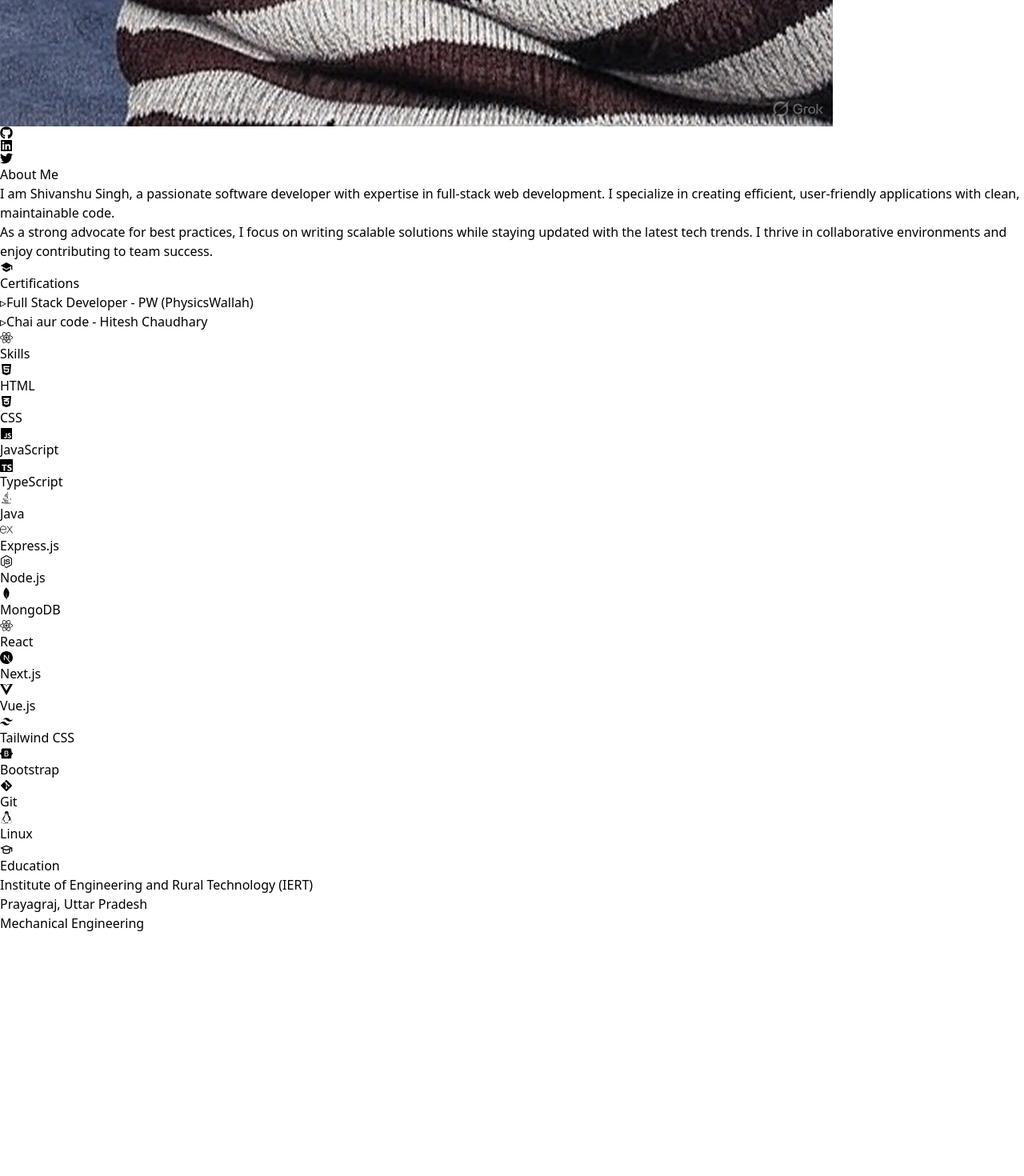
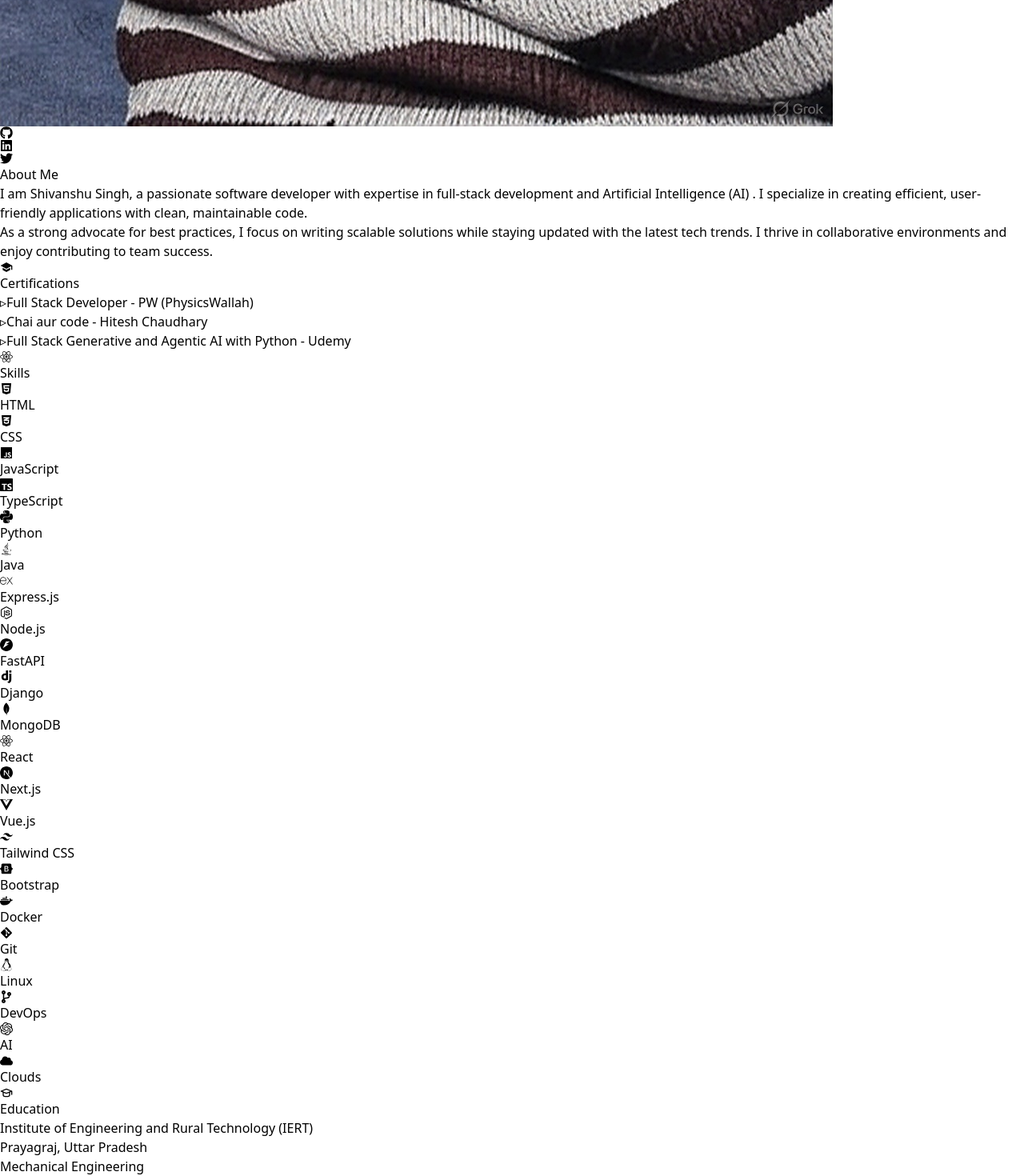
Before and after one commit to ShivanshuRag/Resume-site, a React (Vite) app: page /about in a window 1280 px wide. Shown: the part 2275-3745 px from the top of the page at 80% size. Before the commit the page ends 3441 px from the top, so only its background shows below. Built offline with nearby package versions, Linux system fonts and the light colour scheme.

Commit message:
upgrade skills sets

```diff
--- a/src/pages/About.jsx
+++ b/src/pages/About.jsx
@@ -12,6 +12,9 @@ import {
   FaJava,
   FaGitAlt,
   FaLinux,
+  FaDocker,
+  FaCloud,
+  FaCodeBranch,
 } from "react-icons/fa";
 import {
   SiTypescript,
@@ -21,6 +24,10 @@ import {
   SiVuedotjs,
   SiTailwindcss,
   SiBootstrap,
+  SiPython,
+  SiFastapi,
+  SiDjango,
+  SiOpenai,
 } from "react-icons/si";
 import { TbSchool } from "react-icons/tb";
 import { MdSchool } from "react-icons/md";
@@ -31,22 +38,31 @@ const About = () => {
     { name: "CSS", icon: <FaCss3Alt className="text-blue-500" /> },
     { name: "JavaScript", icon: <FaJs className="text-yellow-400" /> },
     { name: "TypeScript", icon: <SiTypescript className="text-blue-600" /> },
+    { name: "Python", icon: <SiPython className="text-blue-500" /> },
     { name: "Java", icon: <FaJava className="text-red-500" /> },
     { name: "Express.js", icon: <SiExpress className="text-gray-100" /> },
     { name: "Node.js", icon: <FaNodeJs className="text-green-500" /> },
+    { name: "FastAPI", icon: <SiFastapi className="text-teal-500" /> },
+    { name: "Django", icon: <SiDjango className="text-green-800" /> },
     { name: "MongoDB", icon: <SiMongodb className="text-green-400" /> },
     { name: "React", icon: <FaReact className="text-blue-400" /> },
     { name: "Next.js", icon: <SiNextdotjs className="text-white" /> },
     { name: "Vue.js", icon: <SiVuedotjs className="text-green-300" /> },
     { name: "Tailwind CSS", icon: <SiTailwindcss className="text-cyan-400" /> },
     { name: "Bootstrap", icon: <SiBootstrap className="text-purple-500" /> },
+    { name: "Docker", icon: <FaDocker className="text-blue-400" /> },
     { name: "Git", icon: <FaGitAlt className="text-orange-600" /> },
     { name: "Linux", icon: <FaLinux className="text-yellow-100" /> },
+    { name: "DevOps", icon: <FaCodeBranch className="text-blue-600" /> },
+    { name: "AI", icon: <SiOpenai className="text-green-400" /> },
+    { name: "Clouds", icon: <FaCloud className="text-sky-400" /> },
   ];
 
   const certifications = [
     "Full Stack Developer - PW (PhysicsWallah)",
     "Chai aur code - Hitesh Chaudhary",
+    "Full Stack Generative and Agentic AI with Python - Udemy"
+
   ];
 
   return (
@@ -101,9 +117,9 @@ const About = () => {
           <div className="space-y-6 text-gray-300">
             <p className="text-lg leading-relaxed">
               I am Shivanshu Singh, a passionate software developer with
-              expertise in full-stack web development. I specialize in creating
-              efficient, user-friendly applications with clean, maintainable
-              code.
+              expertise in full-stack development and Artificial Intelligence
+              (AI) . I specialize in creating efficient, user-friendly
+              applications with clean, maintainable code.
             </p>
             <p className="text-lg leading-relaxed">
               As a strong advocate for best practices, I focus on writing
--- a/src/pages/Home.jsx
+++ b/src/pages/Home.jsx
@@ -97,7 +97,7 @@ const Home = () => {
             <p className="text-xl text-gray-300">
               I'm a{" "}
               <span className="font-bold text-teal-400">
-                Fullstack Developer
+                FullStack + AI Developer
               </span>{" "}
               passionate about building digital experiences
             </p>
--- a/src/pages/Projects.jsx
+++ b/src/pages/Projects.jsx
@@ -2,6 +2,7 @@
 // import React from 'react';
 import ProjectCard from "../pages/ProjectCard.jsx";
 import lmsIMG from "../assets/LMS.png";
+import salonimg from "../assets/salon.png"
 const projectsData = [
   {
     title: "LMS",
@@ -10,13 +11,13 @@ const projectsData = [
     url: "https://fronted-lms.vercel.app",
     github: "https://github.com/ShivanshuRag/Fronted_lms",
   },
-  // {
-  //   title: 'Project 2',
-  //   description: 'Short description of Project 2',
-  //   image: '/images/project2.jpg',
-  //   url: 'https://project2-url.com',
-  //   github: 'https://github.com/your-username/project2',
-  // },
+  {
+    title: "Salon ",
+    description: "Salon appointment booking system ",
+    image: `${salonimg} `,
+    url: "https://salon-devep.vercel.app/",
+    github: "https://github.com/ShivanshuRag/salon-development",
+  },
   // Add more projects here
 ];
 
```
Also changed, not shown: public/manifest.json (added), 2 other files (tests, documents, lock files or other folders).
